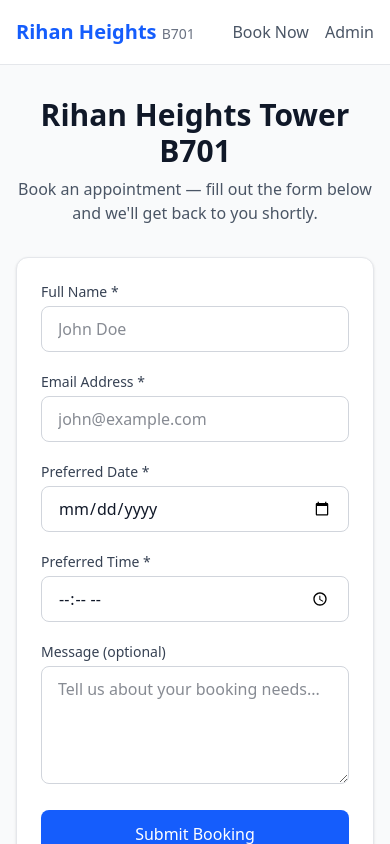
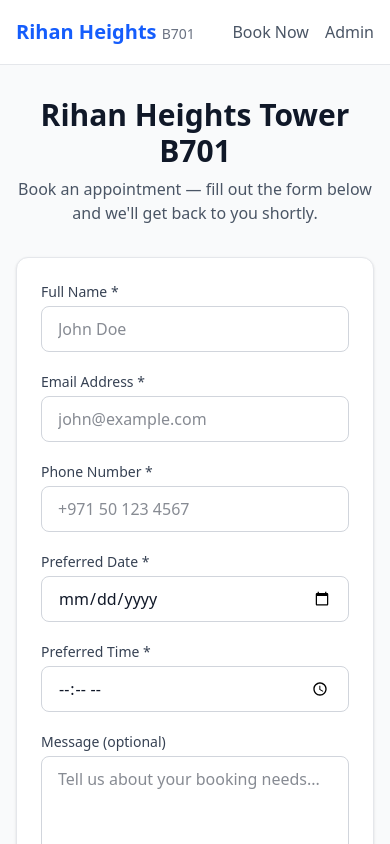
Before and after one commit to bjamaleddine2012-beep/rihan-heights-booking, a Next.js app: page / in a window 390 px wide. Shown: the top 844 px of the page. Built offline with nearby package versions, Linux system fonts and the light colour scheme.

Commit message:
Add phone number field

```diff
--- a/src/app/admin/page.tsx
+++ b/src/app/admin/page.tsx
@@ -186,6 +186,7 @@ export default function AdminPage() {
                     <StatusBadge status={booking.status} />
                   </div>
                   <p className="text-sm text-gray-600">{booking.email}</p>
+                  <p className="text-sm text-gray-600">{booking.phone}</p>
                   <p className="text-sm text-gray-600">
                     Date: <span className="font-medium">{booking.date}</span>
                     {booking.time && (
--- a/src/app/api/bookings/[id]/route.ts
+++ b/src/app/api/bookings/[id]/route.ts
@@ -43,6 +43,7 @@ export async function PATCH(
       id: string;
       name: string;
       email: string;
+      phone: string;
       date: string;
       time: string;
       message: string;
--- a/src/app/api/bookings/route.ts
+++ b/src/app/api/bookings/route.ts
@@ -6,12 +6,12 @@ import { sendAdminNotification } from "@/lib/email";
 export async function POST(request: NextRequest) {
   try {
     const body = await request.json();
-    const { name, email, date, time, message } = body;
+    const { name, email, phone, date, time, message } = body;
 
     // Validate required fields
-    if (!name || !email || !date || !time) {
+    if (!name || !email || !phone || !date || !time) {
       return NextResponse.json(
-        { error: "Name, email, date, and time are required" },
+        { error: "Name, email, phone, date, and time are required" },
         { status: 400 }
       );
     }
@@ -20,6 +20,7 @@ export async function POST(request: NextRequest) {
     const bookingData = {
       name,
       email,
+      phone,
       date,
       time,
       message: message || "",
--- a/src/components/BookingForm.tsx
+++ b/src/components/BookingForm.tsx
@@ -17,6 +17,7 @@ export default function BookingForm() {
     const data = {
       name: formData.get("name") as string,
       email: formData.get("email") as string,
+      phone: formData.get("phone") as string,
       date: formData.get("date") as string,
       time: formData.get("time") as string,
       message: formData.get("message") as string,
@@ -82,6 +83,20 @@ export default function BookingForm() {
       </div>
 
       <div>
+        <label htmlFor="phone" className="block text-sm font-medium text-gray-700 mb-1">
+          Phone Number *
+        </label>
+        <input
+          type="tel"
+          id="phone"
+          name="phone"
+          required
+          placeholder="+971 50 123 4567"
+          className="w-full px-4 py-2.5 border border-gray-300 rounded-lg focus:ring-2 focus:ring-blue-500 focus:border-blue-500 outline-none transition-shadow"
+        />
+      </div>
+
+      <div>
         <label htmlFor="date" className="block text-sm font-medium text-gray-700 mb-1">
           Preferred Date *
         </label>
--- a/src/lib/email.ts
+++ b/src/lib/email.ts
@@ -8,6 +8,7 @@ export interface BookingData {
   id: string;
   name: string;
   email: string;
+  phone: string;
   date: string;
   time: string;
   message: string;
@@ -34,6 +35,7 @@ export async function sendAdminNotification(booking: BookingData) {
         <table style="width: 100%; border-collapse: collapse;">
           <tr><td style="padding: 8px; font-weight: bold;">Name:</td><td style="padding: 8px;">${booking.name}</td></tr>
           <tr><td style="padding: 8px; font-weight: bold;">Email:</td><td style="padding: 8px;">${booking.email}</td></tr>
+          <tr><td style="padding: 8px; font-weight: bold;">Phone:</td><td style="padding: 8px;">${booking.phone}</td></tr>
           <tr><td style="padding: 8px; font-weight: bold;">Date:</td><td style="padding: 8px;">${booking.date}</td></tr>
           <tr><td style="padding: 8px; font-weight: bold;">Time:</td><td style="padding: 8px;">${booking.time}</td></tr>
           <tr><td style="padding: 8px; font-weight: bold;">Message:</td><td style="padding: 8px;">${booking.message || "No message"}</td></tr>
--- a/src/lib/firebase-admin.ts
+++ b/src/lib/firebase-admin.ts
@@ -1,5 +1,18 @@
 import { cert, getApps, initializeApp } from "firebase-admin/app";
 import { getFirestore } from "firebase-admin/firestore";
+
+function getPrivateKey(): string | undefined {
+  const key = process.env.FIREBASE_PRIVATE_KEY;
+  if (!key) return undefined;
+
+  // Handle all common formats from env vars:
+  // 1. JSON-encoded with literal \n  →  replace with real newlines
+  // 2. Wrapped in double quotes       →  strip quotes, then replace \n
+  // 3. Already has real newlines       →  use as-is
+  return key
+    .replace(/^"(.*)"$/, "$1")   // strip surrounding quotes if present
+    .replace(/\\n/g, "\n");       // convert literal \n to real newlines
+}
 
 // Initialize Firebase Admin SDK (server-side only)
 if (getApps().length === 0) {
@@ -7,7 +20,7 @@ if (getApps().length === 0) {
     credential: cert({
       projectId: process.env.FIREBASE_PROJECT_ID,
       clientEmail: process.env.FIREBASE_CLIENT_EMAIL,
-      privateKey: process.env.FIREBASE_PRIVATE_KEY?.replace(/\\n/g, "\n"),
+      privateKey: getPrivateKey(),
     }),
   });
 }
--- a/src/lib/types.ts
+++ b/src/lib/types.ts
@@ -2,6 +2,7 @@ export interface Booking {
   id: string;
   name: string;
   email: string;
+  phone: string;
   date: string;
   time: string;
   message: string;
```
